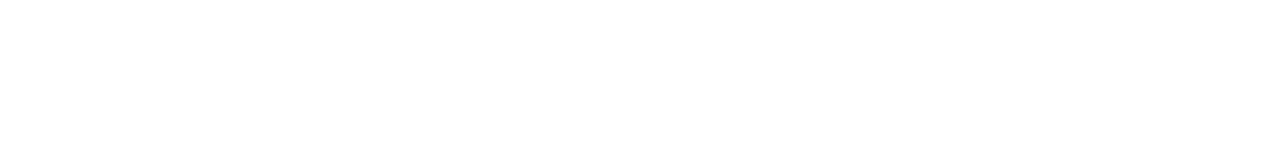
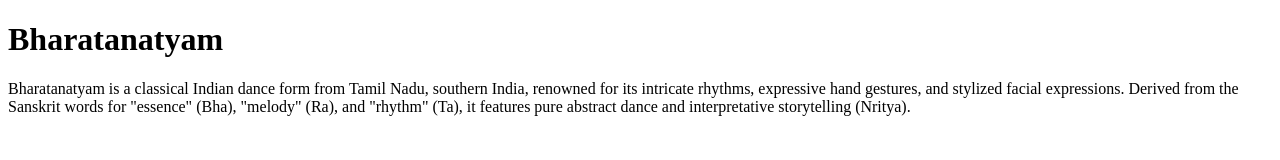
Before and after one commit to MyAppleShine/MyAppleShine.github.io, a plain HTML site: page index.html in a window 1280 px wide. Drawn offline with Linux system fonts and the light colour scheme.

Commit message:
Update index.html

```diff
--- a/index.html
+++ b/index.html
@@ -4,4 +4,8 @@
     <meta charset="utf-8">
     <title>Bharatanatyam</title>
   </head>
+  <body>
+    <h1>Bharatanatyam</h1>
+    <p>Bharatanatyam is a classical Indian dance form from Tamil Nadu, southern India, renowned for its intricate rhythms, expressive hand gestures, and stylized facial expressions. Derived from the Sanskrit words for "essence" (Bha), "melody" (Ra), and "rhythm" (Ta), it features pure abstract dance and interpretative storytelling (Nritya).</p>
+  </body>
 </html>
```
